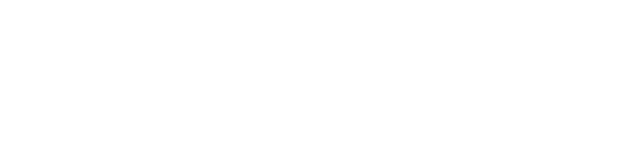
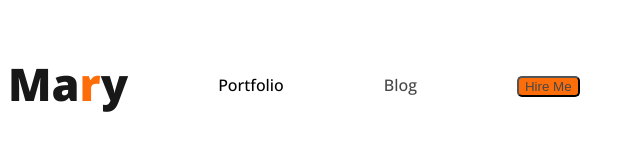
Before and after one commit to TajTanvir1/Portfolio-Practice, a plain HTML site: page index.html in a window 1280 px wide. Shown: the whole page, without its empty margins (0-640 px from the left). Drawn offline with nearby package versions, Linux system fonts and the light colour scheme.

Commit message:
5.2 class

```diff
--- a/index.html
+++ b/index.html
@@ -4,8 +4,32 @@
    <meta charset="UTF-8">
    <meta name="viewport" content="width=device-width, initial-scale=1.0">
    <title>Portfolio Practice</title>
+   <link rel="preconnect" href="https://fonts.googleapis.com">
+   <link rel="preconnect" href="https://fonts.gstatic.com" crossorigin>
+   <link href="https://fonts.googleapis.com/css2?family=Open+Sans:wght@500;600;700;800&display=swap" rel="stylesheet">
+   <link rel="stylesheet" href="styles/portfolio.css">
+
 </head>
 <body>
 
+   <header>
+      <nav>
+         <h3 class="nav-title">Ma<span class="text-primary">r</span>y</h3>
+         <ul>
+            <li><a href=""></a>Portfolio</li>
+            <li><a href="">Blog</a></li>
+            <li><button class="btn-primary"><a href="Hire Me">Hire Me</a></button></li>
+         </ul>
+      </nav>
+
+   </header>
+   <main>
+
+   </main>
+
+   <footer>
+
+   </footer>
+
 </body>
 </html>
--- /dev/null
+++ b/styles/portfolio.css
@@ -0,0 +1,40 @@
+/* common share style */
+body {
+   font-family: 'Open Sans', sans-serif;
+}
+
+.text-primary {
+   color: #FD6E0A;
+}
+
+.btn-primary {
+   border-radius: 5px;
+   background: #FD6E0A;
+}
+
+
+/* nav related style */
+
+nav {
+   display: flex;
+}
+
+.nav-title {
+   color: var(--Dark-01, #181818);
+   font-size: 45px;
+   font-weight: 800;
+}
+
+nav>ul {
+   display: flex;
+}
+
+nav li {
+   list-style: none;
+   margin: 50px;
+}
+
+nav a {
+   text-decoration: none;
+   color: #474747;
+}
```
Also changed, not shown: portfolio.css (deleted).
